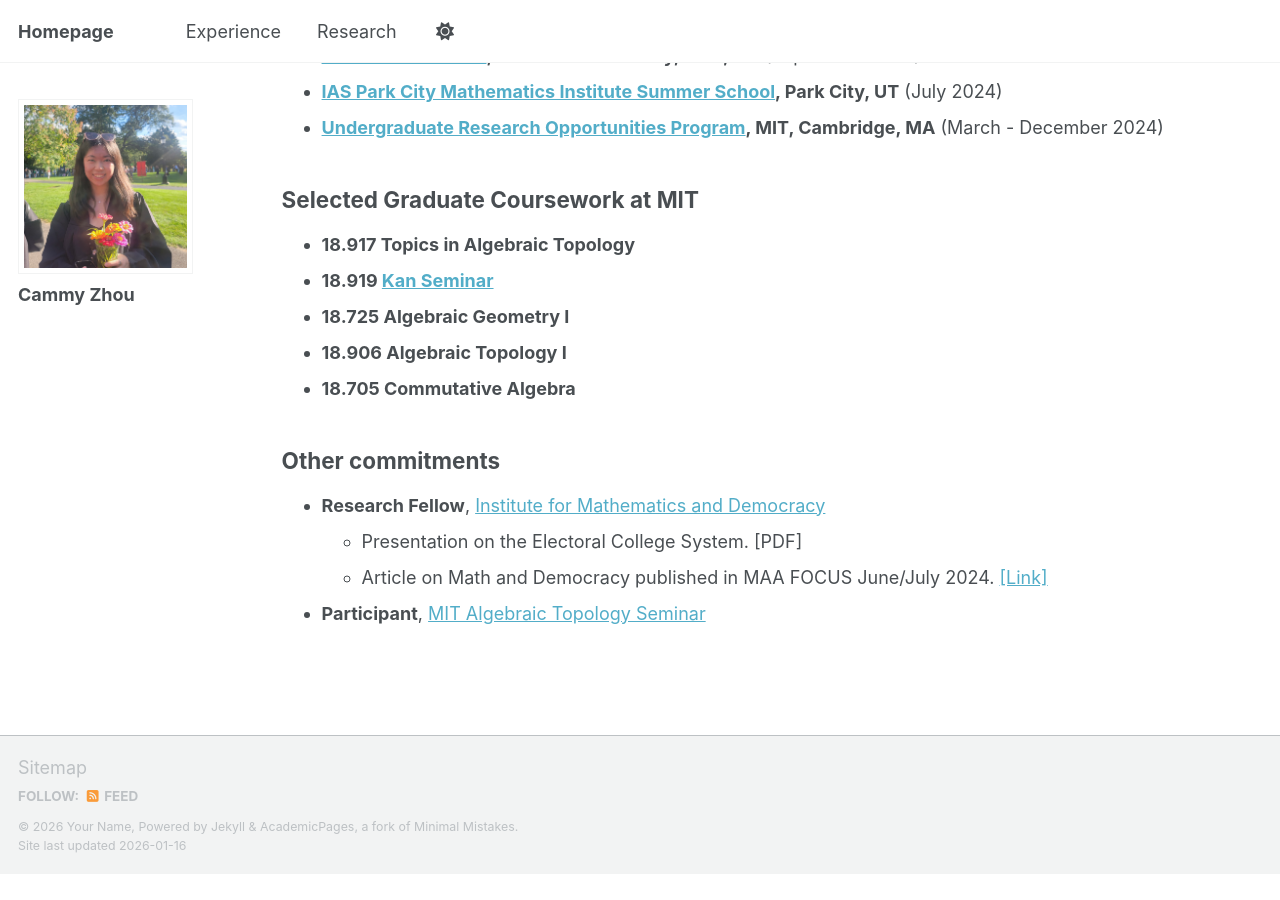
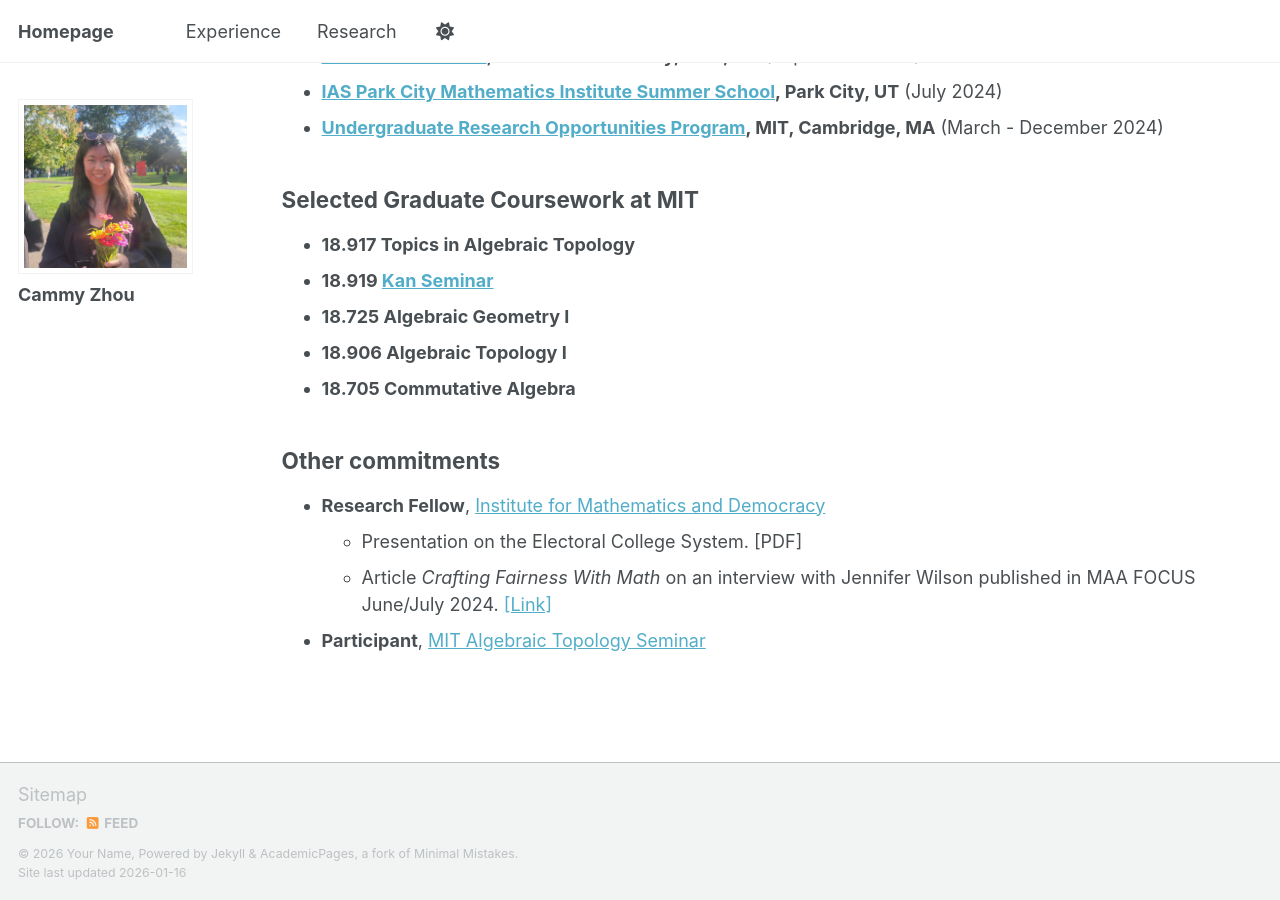
Before and after one commit to cakezhou/cakezhou.github.io, a Jekyll site: the page built from _pages/academic-activity.md, in a window 1280 px wide and 900 px high, scrolled down 595 px. Built offline with Jekyll 4.4.1, drawn with Linux system fonts in a browser that asks for light colours; a script bundle is joined from its source files by our own code; library files that are not in the unit come from our copies; before the commit the page ends 1468 px from its top, so only the background shows below that.

Commit message:
Update academic-activity.md

```diff
--- a/_pages/academic-activity.md
+++ b/_pages/academic-activity.md
@@ -32,5 +32,5 @@ I serve as a Teaching Assistant in the Mathematics Department at Wellesley Colle
 ## Other commitments
 * **Research Fellow**, [Institute for Mathematics and Democracy](https://mathematics-democracy-institute.org/)
   * Presentation on the Electoral College System. [PDF]
-  * Article on Math and Democracy published in MAA FOCUS June/July 2024. [[Link]](https://digitaleditions.walsworthprintgroup.com/publication/?i=823119&p=31&view=issueViewer)
+  * Article *Crafting Fairness With Math* on an interview with Jennifer Wilson published in MAA FOCUS June/July 2024. [[Link]](https://digitaleditions.walsworthprintgroup.com/publication/?i=823119&p=31&view=issueViewer)
 * **Participant**, [MIT Algebraic Topology Seminar](https://math.mit.edu/topology/)
```
